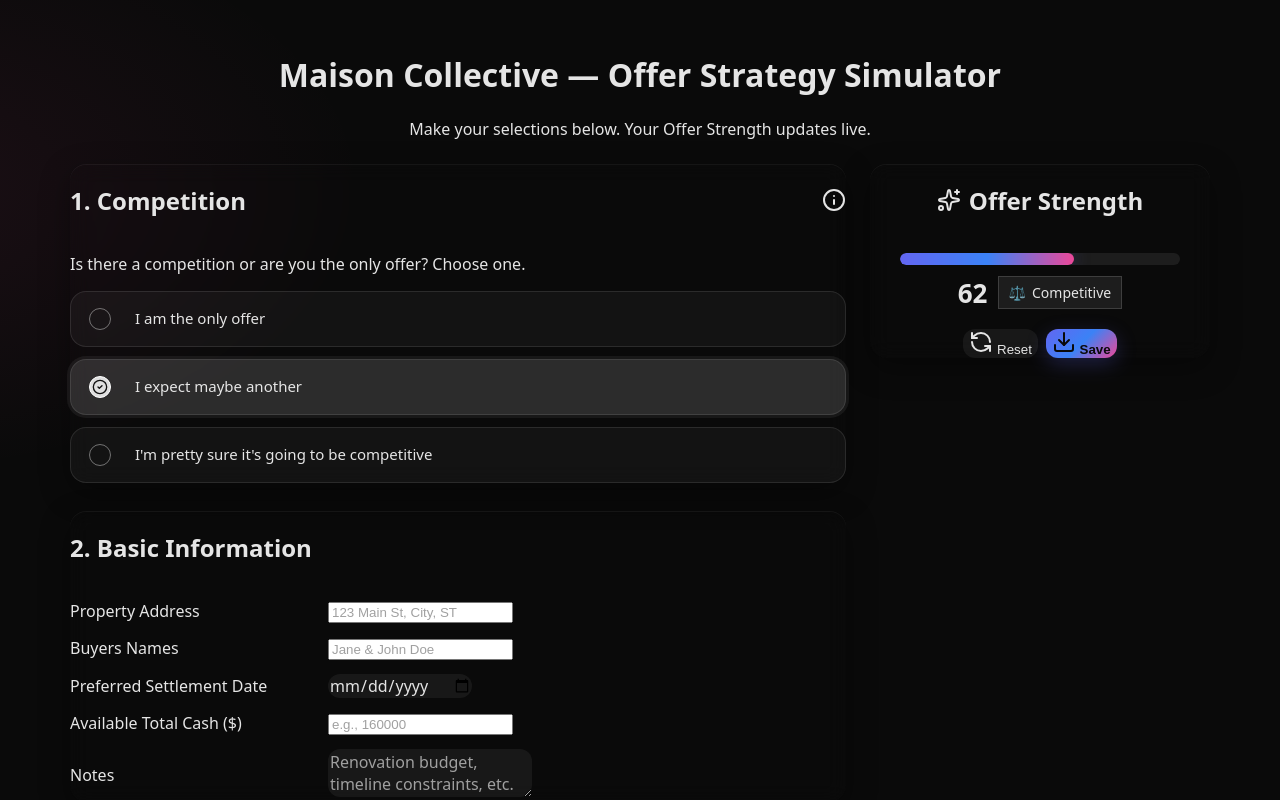
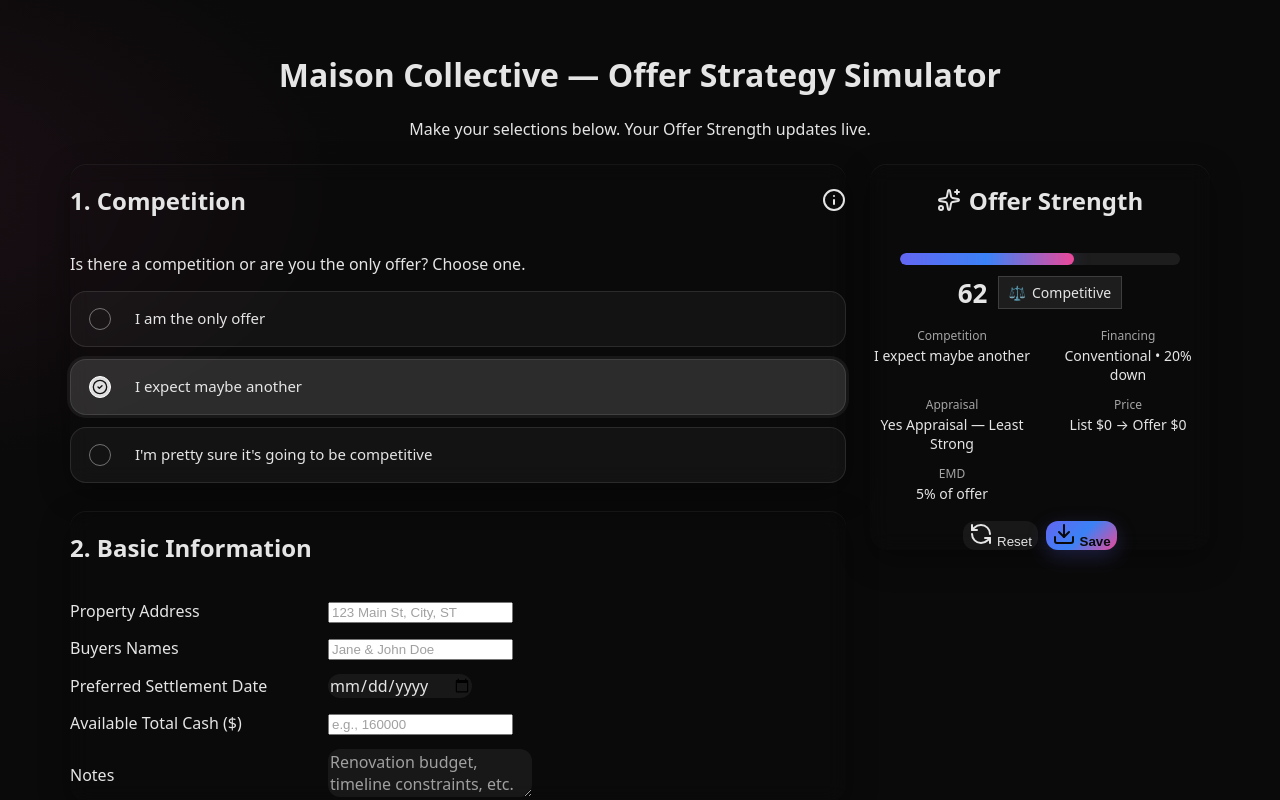
Before and after one commit to danielkim-maison/mc-offer-simulator, a React (Vite) app: page / in a window 1280 px wide. Shown: the top 800 px of the page. Built offline with nearby package versions, Linux system fonts and the light colour scheme.

Commit message:
Update App.tsx

```diff
--- a/src/App.tsx
+++ b/src/App.tsx
@@ -377,13 +377,17 @@
   // ----- UI: Live Offer Strength card (reusable) -----
   function OfferStrengthCard({ compact }: { compact?: boolean }) {
   return (
-      <Card className="mc-card" style={compact ? {} : {}}>
+    <Card className="mc-card">
       <CardContent className="p-5 md:p-6" style={{ textAlign: "center" }}>
+        {/* 헤더 */}
         <div style={{ display: "inline-flex", alignItems: "center", justifyContent: "center", gap: 8 }}>
           <Sparkles className="h-5 w-5 text-neutral-300" />
-            <h2 className="text-xl md:text-2xl font-semibold">{compact ? "Offer Strength" : "Final Offer Strength"}</h2>
+          <h2 className="text-xl md:text-2xl font-semibold">
+            {compact ? "Offer Strength" : "Final Offer Strength"}
+          </h2>
         </div>
 
+        {/* 바 + 점수/라벨 */}
         <div style={{ marginTop: 16 }}>
           <div className="mc-bar" style={{ margin: "0 auto", maxWidth: compact ? 280 : 560 }}>
             <motion.div
@@ -395,14 +399,88 @@
           </div>
           <div style={{ display: "flex", alignItems: "center", justifyContent: "center", gap: 10, marginTop: 10 }}>
             <div style={{ fontSize: compact ? 26 : 32, fontWeight: 600 }}>{score}</div>
-              <div className="rounded-full" style={{ border: "1px solid rgba(255,255,255,.15)", background: "rgba(255,255,255,.08)", padding: "6px 10px", fontSize: 14 }}>
+            <div
+              className="rounded-full"
+              style={{
+                border: "1px solid rgba(255,255,255,.15)",
+                background: "rgba(255,255,255,.08)",
+                padding: "6px 10px",
+                fontSize: 14,
+              }}
+            >
               <span style={{ marginRight: 6 }}>{badge.emoji}</span>
               {badge.label}
             </div>
           </div>
         </div>
 
-          {/* 요약 카드 맨 아래: Reset + Save */}
+        {/* ✅ 미니 요약 그리드: compact=true/false 모두에서 항상 표시 */}
+        <div
+          style={{
+            display: "grid",
+            gap: 12,
+            gridTemplateColumns: "repeat(2, minmax(0,1fr))",
+            maxWidth: 680,
+            margin: "16px auto 0",
+          }}
+        >
+          <SummaryKV
+            label="Competition"
+            value={COMPETITION_OPTIONS.find((o) => o.id === competition)?.label || ""}
+          />
+          <SummaryKV
+            label="Financing"
+            value={`${
+              FINANCING_OPTIONS.find((o) => o.id === financing)?.label?.split(" — ")[0]
+            } • ${downPct}% down`}
+          />
+          <SummaryKV
+            label="Appraisal"
+            value={APPRAISAL_OPTIONS.find((o) => o.id === appraisal)?.label || ""}
+          />
+          <SummaryKV
+            label="Price"
+            value={`List $${Number(listPrice || 0).toLocaleString()} → Offer $${Number(
+              offerPrice || 0
+            ).toLocaleString()}`}
+          />
+          {appraisal === "gapCover" && (
+            <SummaryKV label="Gap cover" value={`Up to $${gapAmount.toLocaleString()}`} />
+          )}
+          <SummaryKV label="EMD" value={`${emdPct}% of offer`} />
+        </div>
+
+        {/* 추천 & 디스클레이머: 데스크탑(비-콤팩트)에서만 노출 */}
+        {!compact && (
+          <>
+            <div style={{ marginTop: 18 }}>
+              <p className="text-sm font-medium" style={{ marginBottom: 8 }}>
+                Recommendations
+              </p>
+              <ul
+                style={{
+                  listStyle: "disc",
+                  paddingLeft: 18,
+                  margin: "0 auto",
+                  textAlign: "left",
+                  maxWidth: 680,
+                  lineHeight: 1.6,
+                }}
+              >
+                {getRecommendations(recsState).map((r, i) => (
+                  <li key={i} style={{ fontSize: 14 }}>
+                    {r}
+                  </li>
+                ))}
+              </ul>
+            </div>
+            <p className="mt-5 text-xs text-neutral-400" style={{ textAlign: "center" }}>
+              This output is educational. We will finalize with listing feedback and local norms before drafting.
+            </p>
+          </>
+        )}
+
+        {/* ⬇️ 맨 아래 버튼들만 추가 (Reset / Save) */}
         <div style={{ display: "flex", justifyContent: "center", gap: 8, marginTop: 18 }}>
           <Button variant="secondary" className="mc-btn-secondary" onClick={resetAll} title="Clear all fields">
             <RefreshCcw className="mr-2 h-4 w-4" /> Reset
@@ -411,34 +489,11 @@
             <Download className="mr-2 h-4 w-4" /> Save
           </Button>
         </div>
-
-          {/* (non-compact일 때만) 추천 + 디스크레머 */}
-          {!compact && (
-            <>
-              <div style={{ display: "grid", gap: 12, gridTemplateColumns: "repeat(2, minmax(0,1fr))", maxWidth: 680, margin: "18px auto 0" }}>
-                <SummaryKV label="Competition" value={COMPETITION_OPTIONS.find(o=>o.id===competition)?.label || ""} />
-                <SummaryKV label="Financing" value={`${FINANCING_OPTIONS.find(o=>o.id===financing)?.label?.split(" — ")[0]} • ${downPct}% down`} />
-                <SummaryKV label="Appraisal" value={APPRAISAL_OPTIONS.find(o=>o.id===appraisal)?.label || ""} />
-                <SummaryKV label="Price" value={`List $${Number(listPrice||0).toLocaleString()} → Offer $${Number(offerPrice||0).toLocaleString()}`} />
-                {appraisal === "gapCover" && <SummaryKV label="Gap cover" value={`Up to $${gapAmount.toLocaleString()}`} />}
-                <SummaryKV label="EMD" value={`${emdPct}% of offer`} />
-              </div>
-
-              <div style={{ marginTop: 18 }}>
-                <p className="text-sm font-medium" style={{ marginBottom: 8 }}>Recommendations</p>
-                <ul style={{ listStyle: "disc", paddingLeft: 18, margin: "0 auto", textAlign: "left", maxWidth: 680, lineHeight: 1.6 }}>
-                  {getRecommendations(recsState).map((r, i) => (<li key={i} style={{ fontSize: 14 }}>{r}</li>))}
-                </ul>
-              </div>
-              <p className="mt-5 text-xs text-neutral-400" style={{ textAlign: "center" }}>
-                This output is educational. We will finalize with listing feedback and local norms before drafting.
-              </p>
-            </>
-          )}
       </CardContent>
     </Card>
   );
 }
+
 
   return (
     <div className="mc-bg" style={{ minHeight: "100vh" }}>
```
Lines whose indentation alone changed are shown as unchanged.
